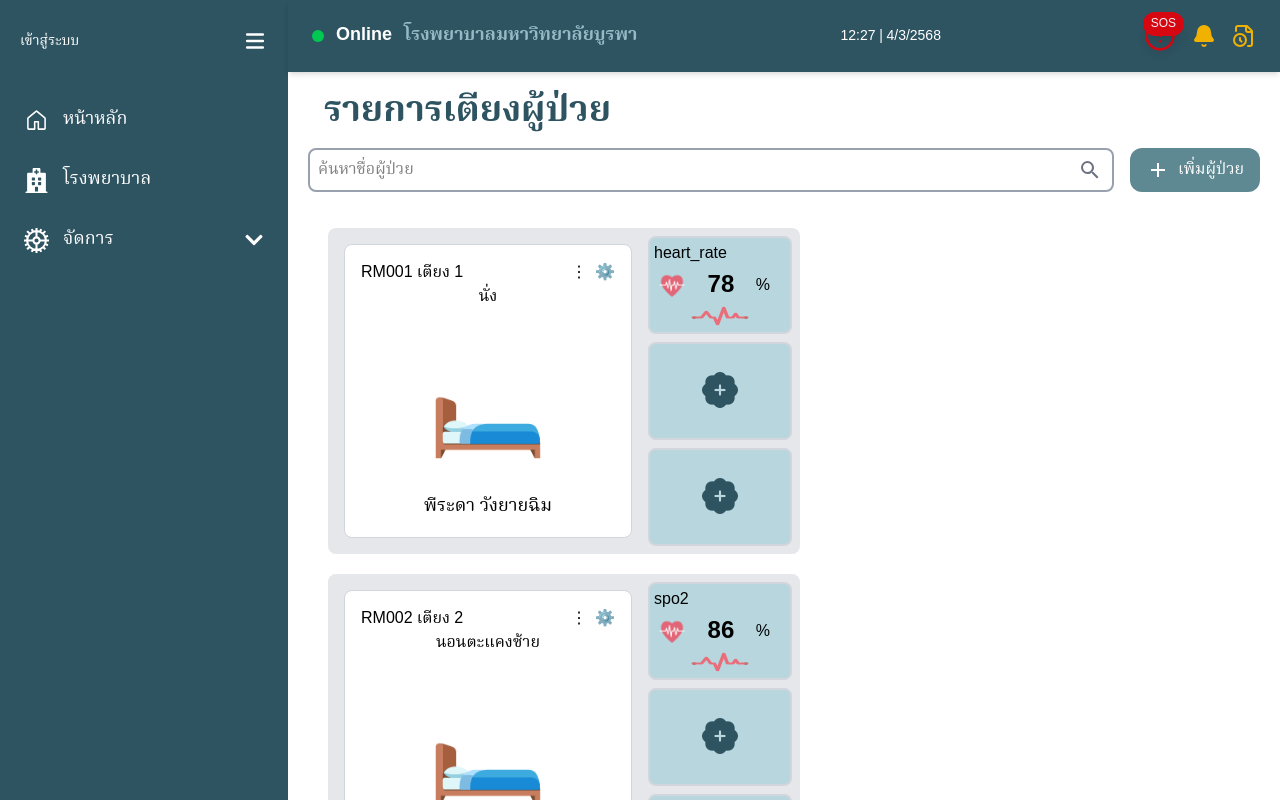
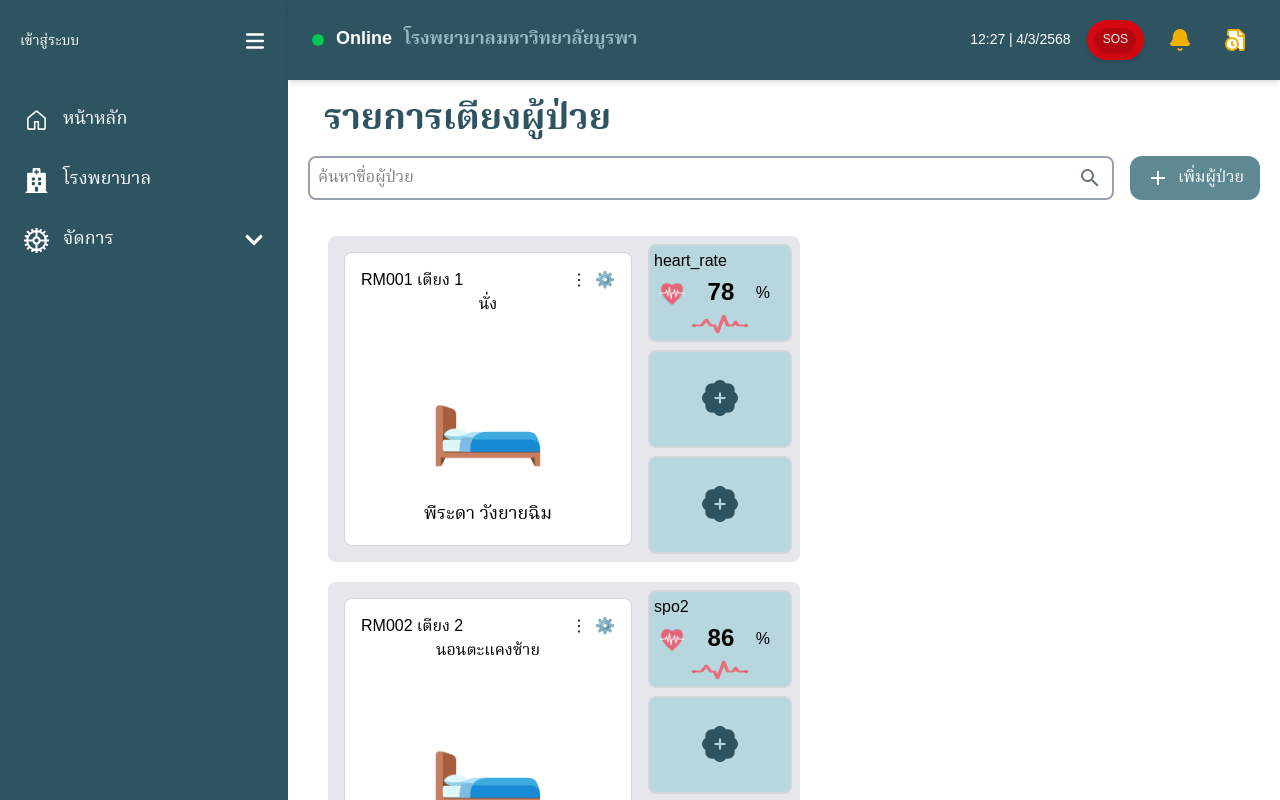
Before and after one commit to gortorrr/BedSensorFrontend, a React (Vite) app: page /bed-config/1 in a window 1280 px wide. Shown: the top 800 px of the page. Built offline with nearby package versions, Linux system fonts and the light colour scheme.

Commit message:
edit header icon time

```diff
--- a/src/pages/Header.tsx
+++ b/src/pages/Header.tsx
@@ -1,5 +1,5 @@
 import { useState, useEffect } from "react";
-import { Bell, AlertCircle, FileClock } from "lucide-react";
+import { Bell, FileClock } from "lucide-react";
 
 export default function Header() {
   const [time, setTime] = useState(new Date());
@@ -39,34 +39,38 @@ export default function Header() {
     </span>
   </div>
 
-      {/* แสดงเวลาและวันที่ */}
-      <div className="text-sm">{formatDate(time)}</div>
+  {/* แสดงเวลาอยู่ข้างหน้า SOS */}
+  <div className="flex items-center space-x-4">
+    {/* เวลา */}
+    <div className="text-sm text-right">{formatDate(time)}</div>
 
-      {/* ไอคอนแจ้งเตือน */}
-      <div className="flex items-center space-x-4">
+    {/* SOS Button */}
     <button
-        className="relative animate-pulse cursor-pointer hover:opacity-80 transition-opacity"
+      className="relative animate-pulse cursor-pointer hover:scale-105 transition-transform hover:opacity-110 flex items-center justify-center p-2 rounded-full bg-red-600 shadow-md"
       title="SOS Alert"
     >
-        <AlertCircle className="w-8 h-8 text-red-600 drop-shadow-lg" />
-        <span className="absolute -top-2 -right-2 bg-red-600 text-xs text-white px-2 py-1 rounded-full shadow-lg">
+      <span className="bg-red-700 text-xs text-white px-2 py-1 rounded-full shadow-md transform transition-all">
         SOS
       </span>
     </button>
+
+    {/* ไอคอนแจ้งเตือน */}
     <button
-        className="cursor-pointer hover:scale-110 transition-transform"
+      className="cursor-pointer hover:scale-125 transition-transform transform hover:shadow-lg hover:bg-[#5E8892] hover:text-white p-2 rounded-full"
       title="Notifications"
     >
-        <Bell className="w-6 h-6 text-yellow-500 fill-yellow-500" />
+      <Bell className="w-6 h-6 text-yellow-500 fill-yellow-500 transition-all" />
     </button>
+
     <button
-        className="flex items-center cursor-pointer hover:opacity-70 transition-opacity"
+      className="cursor-pointer hover:scale-125 transition-transform transform hover:shadow-lg hover:bg-[#5E8892] hover:text-white p-2 rounded-full"
       title="History"
     >
-        <FileClock  className="w-6 h-6 text-yellow-500 fill-white-500" />
+      <FileClock className="w-6 h-6 text-yellow-500 fill-white transition-all" />
     </button>
   </div>
+</header>
 
-    </header>
+
   );
 }
```
Lines whose indentation alone changed are shown as unchanged.
